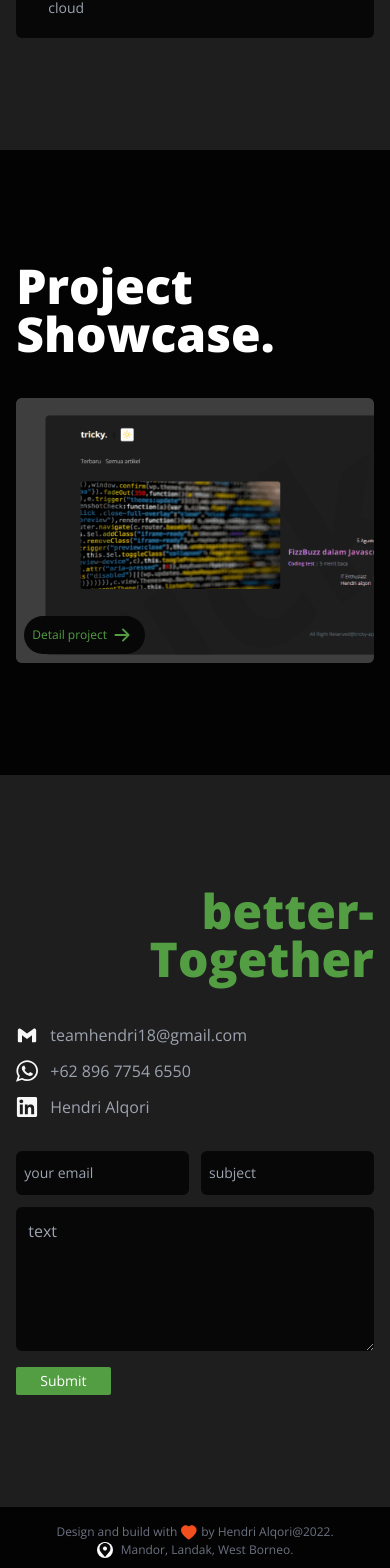
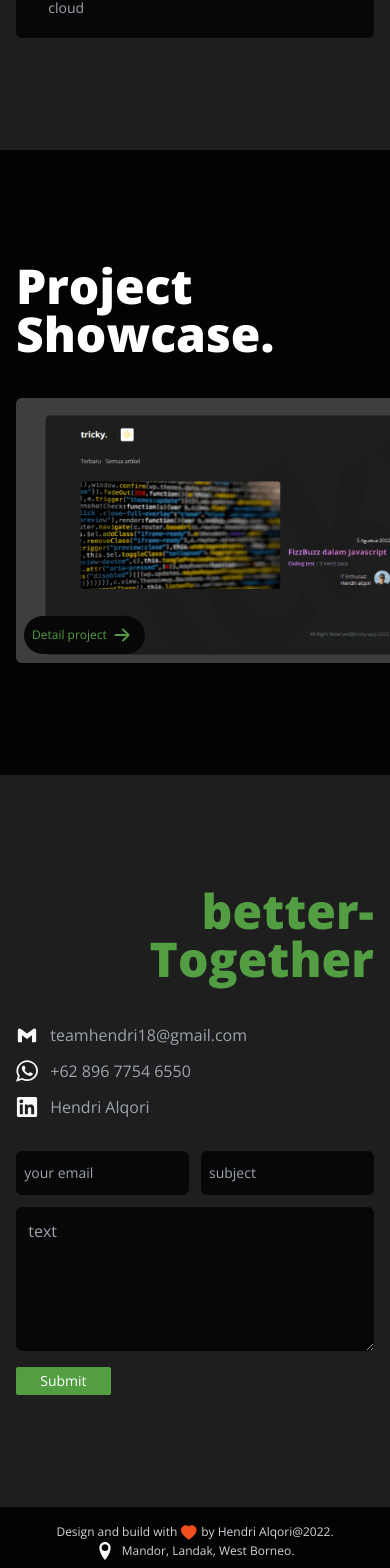
Before and after one commit to hendrialqori/personal-portfolio-unactive, a React (Vite) app: page / in a window 390 px wide. Shown: the part 1319-2887 px from the top of the page. Built offline with nearby package versions, Linux system fonts and the light colour scheme.

Commit message:
modified slide showcase

```diff
--- a/src/component/footer/index.jsx
+++ b/src/component/footer/index.jsx
@@ -1,16 +1,16 @@
 import love from './assets/love.svg'
-import location from './assets/location.svg'
+import { ImLocation } from 'react-icons/im'
 
 export const Footer = () => {
   return (
-        <footer className="w-11/12 md:w-10/12 lg:w-[768px] mx-auto flex flex-col md:flex-row justify-between items-center py-4 font-light text-xs lg:text-sm text-black dark:text-gray-500">
+        <footer className="w-11/12 md:w-10/12 lg:w-[768px] mx-auto flex flex-col md:flex-row justify-between items-center py-4 font-light text-xs lg:text-sm text-black dark:text-gray-300">
             <div className='flex items-center'>
                 Design and build with
                 <img className='mx-1 w-4 md:w-5' src={love} alt="love-icon" />
                 by Hendri Alqori@2022.
             </div>
             <div className='flex items-center gap-x-2'>
-                <img className='bg-white rounded-full w-4 md:w-5' src={location} alt="location-icon" />
+                <ImLocation className='text-lg text-black dark:text-white' />
                 <p>Mandor, Landak, West Borneo.</p>
             </div>
         </footer>
--- a/src/component/showcase/index.jsx
+++ b/src/component/showcase/index.jsx
@@ -19,15 +19,15 @@ export const Showcase = () => {
     })
   }
   return (
-        <section className="w-11/12 md:w-10/12 lg:w-[768px] mx-auto py-28">
-            <h1 className="text-5xl font-extrabold text-black dark:text-white">
+        <section className="w-full md:w-10/12 lg:w-[768px] mx-auto py-28">
+            <h1 className="text-5xl font-extrabold ml-4 md:ml-0 text-black dark:text-white">
                 Project <br /> Showcase.
             </h1>
             <div className='mt-10 flex items-center gap-x-3' aria-label='showcase-wrapper-component'>
                 <button onClick={() => toRight()} className='hidden md:block bg-gray-600 h-max p-2 rounded-full hover:bg-gray-400 '>
                     <AiOutlineLeft className='text-white' />
                 </button>
-                <div className='bg-gray-800 overflow-hidden rounded-md' aria-label='showcase-wrapper'>
+                <div className='bg-gray-800 ml-4 md:ml-0 overflow-hidden rounded-l-md md:rounded-md' aria-label='showcase-wrapper'>
                     {/*  eslint-disable no-trailing-spaces */}
                     <motion.div
                         drag={ window.innerWidth < 768 ? 'x' : false }
--- a/src/contanst/showcaseProject.js
+++ b/src/contanst/showcaseProject.js
@@ -38,7 +38,7 @@ export default [
     id: 5,
     name: 'Weather App',
     avatar: 'cuaca.png',
-    stack: ['React Js', 'Tailwind css'],
+    stack: ['css (Native)', 'Javascript'],
     githubURL: 'https://github.com/alqory/Weather',
     siteURL: 'https://cuaca-today.netlify.app'
   },
```
